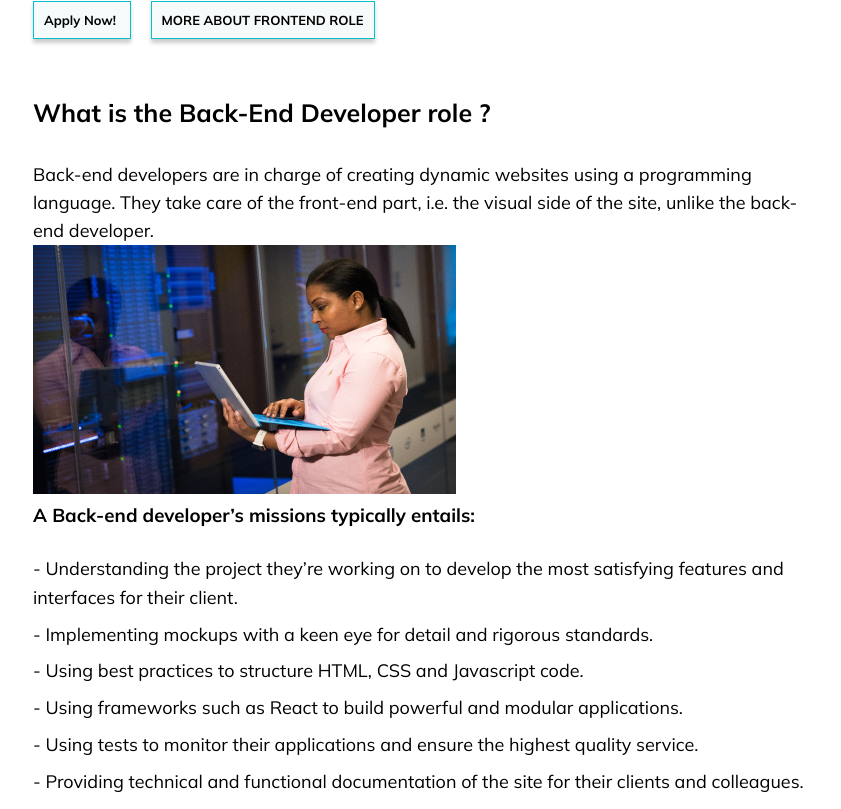
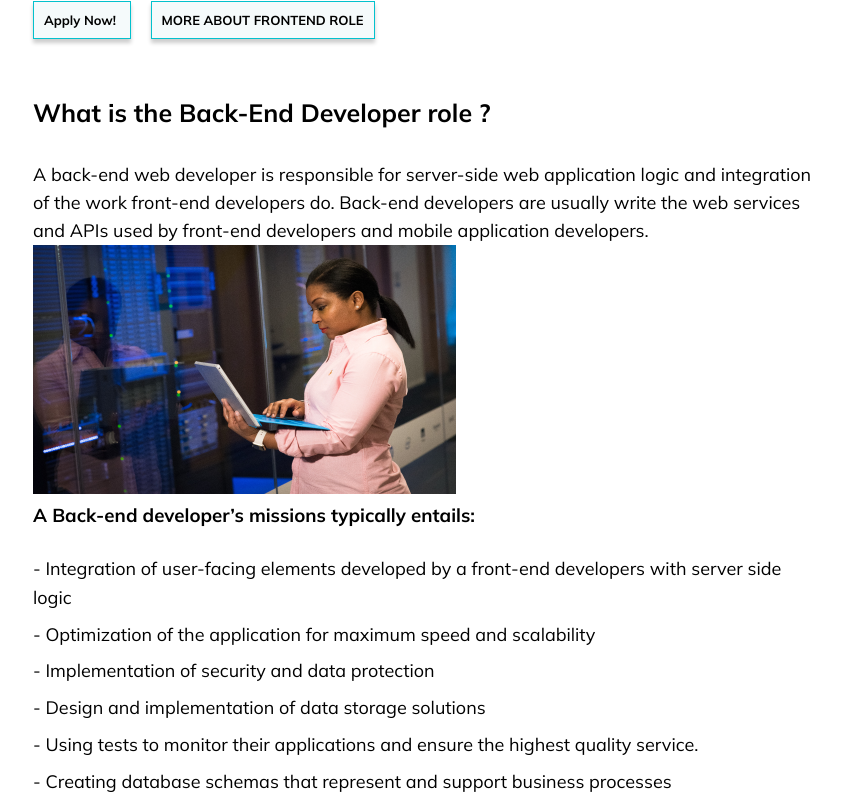
Before and after one commit to Orisfina/orisfina-bootcamp-v2, a Next.js app: page /webDevelopment in a window 1280 px wide. Shown: the part 1563-2372 px from the top of the page, without its empty margins (217-1058 px from the left). Built offline with nearby package versions, Linux system fonts and the light colour scheme.

Commit message:
disabled links to all incomplete courses details page

```diff
--- a/pages/blog/how-to-become-a-backend-developer-as-a-beginner.tsx
+++ b/pages/blog/how-to-become-a-backend-developer-as-a-beginner.tsx
@@ -189,7 +189,7 @@ const backendDevelopment:NextPage = () => {
                     </Link> to our bootcamps as we offer both Onsite and Online training to get you started from scratch.
                 </p>
                 <h2 className={styles.tertiaryHeader}>
-                    Who is an junior-level /mid-senior developer?
+                    Who is a junior-level /mid-senior developer?
                 </h2 >
                 <p className={styles.paragraph}>
                     A junior developer can be referred to a person with 2 or more years of experience tied to his/her resume. He/she is familiar with one programming language and his able to implement a semi-stable solution to a problem.
@@ -199,7 +199,7 @@ const backendDevelopment:NextPage = () => {
                     Despite their passion and unending desire to grow their career, they are still under close supervision of a senior developer who checkmate them time to time.
                 </p>
                 <h2 className={styles.tertiaryHeader}>
-                    Who is an senior-level developer?
+                    Who is a senior-level developer?
                 </h2 >
                 <p className={styles.paragraph}>
                     A senior developer is a developer with a deep knownledge, with years of experiences working with a tool or a programming language and is specialize in solving problems.
--- a/pages/index.tsx
+++ b/pages/index.tsx
@@ -45,7 +45,7 @@ const Home: NextPage = () => {
                          </div>
                          <div className="text_section">
                               <h3 className="tertiary_text">
-                                   We Provide a helpful roadmap! Get hired, in record time
+                                   We Provide a helpful roadmap to get you started
                               </h3>
                               <p>
                                    Stop wasting time on endless tutorials.
@@ -64,6 +64,7 @@ const Home: NextPage = () => {
                               </h3>
                               <p>
                               The projects we&apos;ll help you build are professional, real-world apps that will make your portfolio stand out and impress potential employers or execute your ideas.
+                              Our projects are structured from beginners level with a step-by-step paths.
                               </p>
                          </div>
                     </div>
--- a/pages/webDevelopment.tsx
+++ b/pages/webDevelopment.tsx
@@ -55,33 +55,30 @@ const WebDevelopment: NextPage = () => {
 
         <h2 className='subHeading mt-l'>What is the Back-End Developer role ?</h2>
         <p className='pt-s'>
-            Back-end developers are in charge of creating
-            dynamic websites using a programming language.
-            They take care of the front-end part, i.e. the visual
-            side of the site, unlike the back-end developer.
+        A back-end web developer is responsible for server-side web application logic and integration of the work front-end developers do. Back-end developers are usually write the web services and APIs used by front-end developers and mobile application developers.
         </p>
         <Image src={backend} alt='What is the Back-End Developer role ' className='backend-img mt-s mb-l' />
 
         <h3 className='pb-s'>A Back-end developer’s missions typically entails:</h3>
         <ul className='mb-s'>
-            <li>- Understanding the project they’re working on to develop the most satisfying features and interfaces for their client.
+            <li>- Integration of user-facing elements developed by a front-end developers with server side logic
             </li>
             <li>
-                 - Implementing mockups with a keen eye for detail and rigorous standards.
+                 - Optimization of the application for maximum speed and scalability
             </li>
             <li>
-                - Using best practices to structure HTML, CSS and Javascript code.
+                - Implementation of security and data protection
             </li>
             <li>
-                 - Using frameworks such as React to build powerful and modular applications.
+                 - Design and implementation of data storage solutions
             </li>
             <li>
                 - Using tests to monitor their applications and ensure the highest quality service.
             </li>
             <li>
-               - Providing technical and functional documentation of the site for their clients and colleagues.
+               - Creating database schemas that represent and support business processes
             </li>
-            <li>- Optimizing page load time.</li>
+            <li>- Building reusable code and libraries for future use</li>
         </ul>
             <Button link='/register' cName='course_btn p-xy mr-s'>Apply Now! </Button>
             <Button link='/blog/how-to-become-a-backend-developer-as-a-beginner' cName='course_btn p-xy '>MORE ABOUT  BACKEND ROLE</Button>
--- a/styles/globals.css
+++ b/styles/globals.css
@@ -6,6 +6,14 @@
 1400 - 1800px: Desktop Large
 1800px + --- Desktop xLarge
 */
+
+/* ROOT */
+/* VARIABLES */
+:root{
+  --primary-color: #F45D01;
+  --secondary-color: #0088cc;
+}
+
 * {
   box-sizing: border-box;
   padding: 0;
@@ -215,13 +223,13 @@ p {
   color: #0088cc; }
 
 .bc-primary-color {
-  background-color: #0088cc;
+  background-color: var(--secondary-color);
   color: #000D0E; }
 
 .primary-color {
-  color: #0088cc; }
+  color: var(--primary-color) }
 .secondary-color{
-  color: #F45D01;
+  color: var(--secondary-color);
 }
 .t-justify {
   text-align: justify; }
@@ -247,6 +255,10 @@ p {
 .bold {
   font-weight: bold; }
 
+  .disabled{
+    cursor: not-allowed;
+      pointer-events: none;
+  }
 .pb-s {
   padding-bottom: 2rem; }
 
```
Also changed, not shown: pages/courses.tsx (+7 -8 lines).
